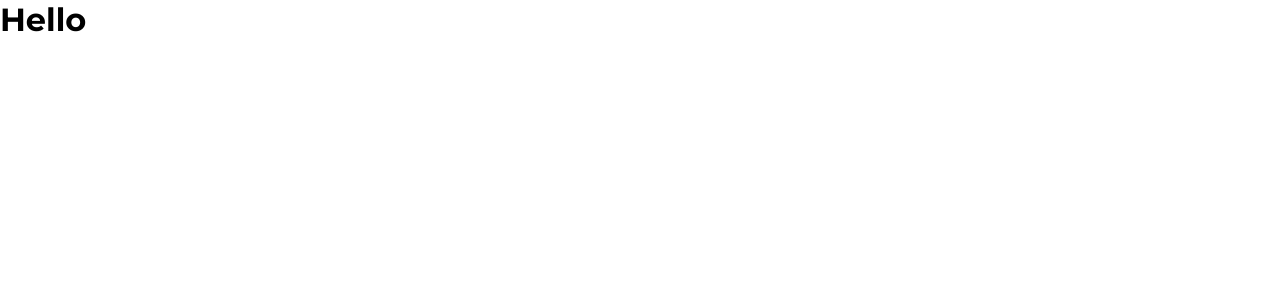
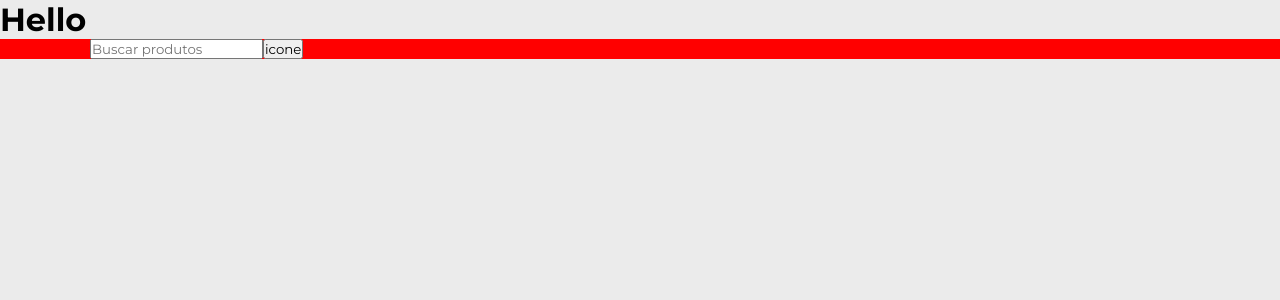
Before and after one commit to CarlosEduDev/shopping-Cart, a React (Vite) app: page / in a window 1280 px wide. Shown: the top 300 px of the page. Built offline with nearby package versions, Linux system fonts and the light colour scheme.

Commit message:
feat: criação dos componentes Header e Search

```diff
--- a/src/App.jsx
+++ b/src/App.jsx
@@ -1,4 +1,5 @@
 import React from "react"
+import Header from "./components/Header/Header"
 
 
 function App() {
@@ -6,6 +7,7 @@
   return (
     <>
       <h1>Hello</h1>
+      <Header/>
     </>
   )
 }
--- /dev/null
+++ b/src/components/Header/Header.jsx
@@ -0,0 +1,14 @@
+import React from "react";
+import SearchBar from "../SearchBar/SearchBar";
+
+function Header(){
+    return(
+        <header className="header" style={{background: 'red'}}>
+            <div className="container">
+                <SearchBar/>
+            </div>
+        </header>
+    )
+}
+
+export default Header;
--- /dev/null
+++ b/src/components/SearchBar/SearchBar.jsx
@@ -0,0 +1,16 @@
+import React from "react";
+
+function SearchBar() {
+    return (
+        <form>
+            <input type="search" placeholder="Buscar produtos" className="search__input"
+            required/>
+
+            <button type="submit" className="search__b">
+                icone
+            </button>
+        </form>
+     );
+}
+
+export default SearchBar;
--- a/src/index.css
+++ b/src/index.css
@@ -6,3 +6,12 @@
   box-sizing: border-box;
   font-family: "Montserrat", sans-serif;
 }
+
+body{
+  background-color: #ebebeb;
+}
+
+.container{
+  max-width: 1100px;
+  margin: 0 auto;
+}
```
Also changed, not shown: src/components/Header/Header.css (added), src/components/SearchBar/SearchBar.css (added).
